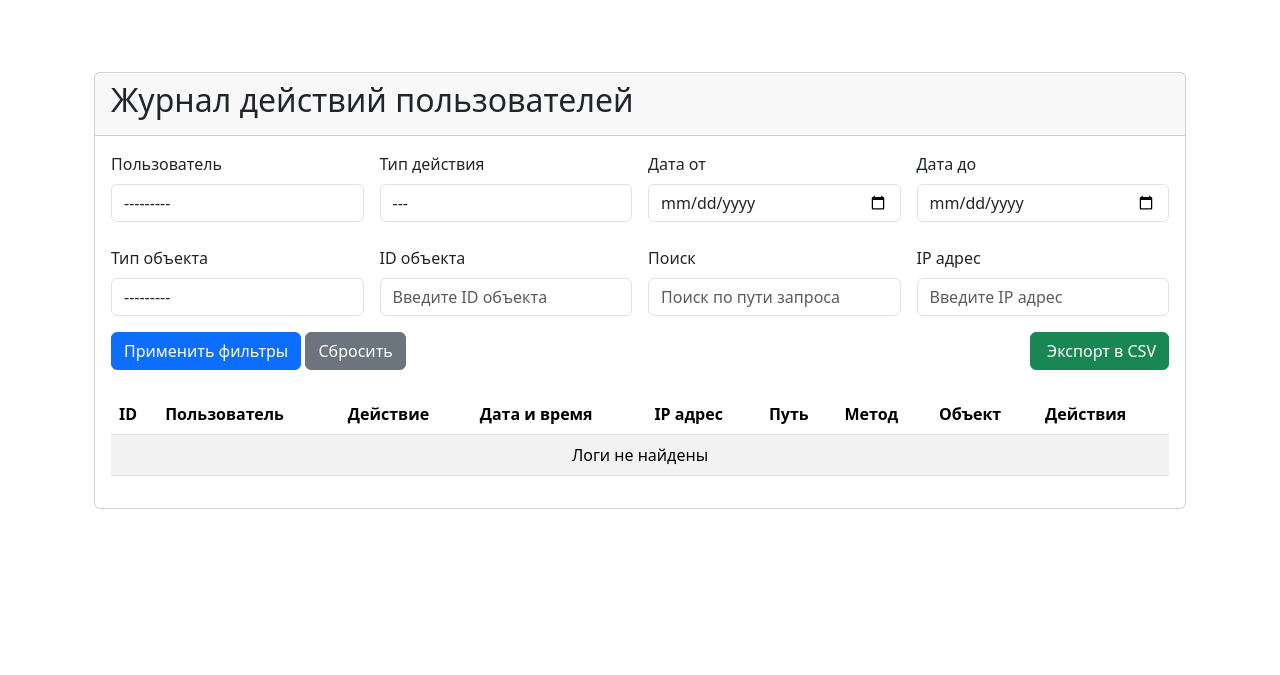
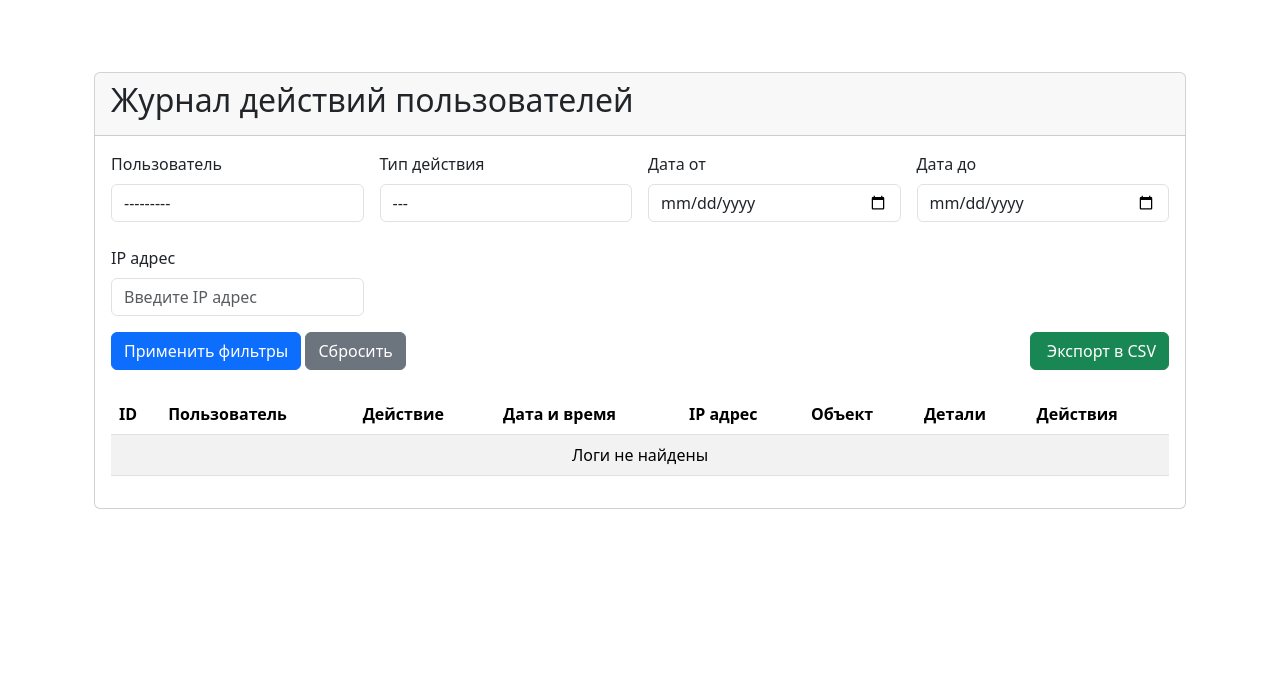
Before and after one commit to ashvili/web01, a Django app: page /logs/ in a window 1280 px wide. Shown: the part 56-731 px from the top of the page. Run offline with Django 5.2, Linux system fonts and the light colour scheme; the visitor is signed in with stand-in values (Sample User, id 1); data comes from the database, SQL or seed files in the repository; parts of the project's set-up code (start-up, migrations or seed data) failed here and were passed over; some libraries are stand-ins or nearby versions.

Commit message:
Упрощение формы фильтрации логов и улучшение представления логов. - Удалены поля content_type, object_id и search_term из LogFilterForm. - Изменена проверка доступа на уровне представлений: теперь доступ только для суперпользователей. - Добавлены детали логов в представление списка логов. - Добавлен cursor-memory-bank

```diff
--- a/logs/forms.py
+++ b/logs/forms.py
@@ -45,34 +45,6 @@ class LogFilterForm(forms.Form):
         })
     )
 
-    content_type = forms.ModelChoiceField(
-        label='Тип объекта',
-        queryset=ContentType.objects.all(),
-        required=False,
-        widget=forms.Select(attrs={
-            'class': 'form-control',
-            'placeholder': 'Выберите тип объекта'
-        })
-    )
-
-    object_id = forms.CharField(
-        label='ID объекта',
-        required=False,
-        widget=forms.TextInput(attrs={
-            'class': 'form-control',
-            'placeholder': 'Введите ID объекта'
-        })
-    )
-
-    search_term = forms.CharField(
-        label='Поиск',
-        required=False,
-        widget=forms.TextInput(attrs={
-            'class': 'form-control',
-            'placeholder': 'Поиск по пути запроса'
-        })
-    )
-
     ip_address = forms.CharField(
         label='IP адрес',
         required=False,
@@ -104,9 +76,6 @@ class LogFilterForm(forms.Form):
         action_type = self.cleaned_data.get('action_type')
         date_from = self.cleaned_data.get('date_from')
         date_to = self.cleaned_data.get('date_to')
-        content_type = self.cleaned_data.get('content_type')
-        object_id = self.cleaned_data.get('object_id')
-        search_term = self.cleaned_data.get('search_term')
         ip_address = self.cleaned_data.get('ip_address')
 
         if user:
@@ -121,15 +90,6 @@ class LogFilterForm(forms.Form):
         if date_to:
             queryset = queryset.filter(action_time__lte=date_to)
 
-        if content_type:
-            queryset = queryset.filter(content_type=content_type)
-
-        if object_id:
-            queryset = queryset.filter(object_id=object_id)
-
-        if search_term:
-            queryset = queryset.filter(path__icontains=search_term)
-
         if ip_address:
             queryset = queryset.filter(ip_address__icontains=ip_address)
 
--- a/logs/views.py
+++ b/logs/views.py
@@ -13,13 +13,13 @@ from .models import UserActionLog
 from .forms import LogFilterForm
 
 
-def is_admin_or_staff(user):
-    """Проверка, является ли пользователь администратором или сотрудником"""
-    return user.is_staff or user.is_superuser or getattr(user.profile, 'user_type', None) == 0
+def is_superadmin(user):
+    """Проверка, является ли пользователь только суперпользователем"""
+    return user.is_superuser
 
 
 @login_required
-@user_passes_test(is_admin_or_staff)
+@user_passes_test(is_superadmin)
 def log_list(request):
     """Представление для просмотра списка логов действий пользователей"""
     form = LogFilterForm(request.GET or None)
@@ -34,9 +34,25 @@ def log_list(request):
     page = request.GET.get('page')
     logs_page = paginator.get_page(page)
 
+    # --- ДОБАВЛЕНО: формируем детали для каждого лога ---
+    logs_with_details = []
+    for log in logs_page:
+        details = ''
+        if log.action_type == 'SEARCH' and log.additional_data:
+            query = log.additional_data.get('query', {})
+            fields = []
+            for key in ['address', 'passport', 'full_name', 'phone_number']:
+                value = query.get(key)
+                if value:
+                    fields.append(str(value))
+            details = '; '.join(fields)
+        log.details = details
+        logs_with_details.append(log)
+    # --- КОНЕЦ ДОБАВЛЕНИЯ ---
+
     context = {
         'form': form,
-        'logs': logs_page,
+        'logs': logs_with_details,  # заменили на logs_with_details
         'title': 'Журнал действий пользователей',
     }
 
@@ -44,7 +60,7 @@ def log_list(request):
 
 
 @login_required
-@user_passes_test(is_admin_or_staff)
+@user_passes_test(is_superadmin)
 def log_detail(request, log_id):
     """Представление для просмотра детальной информации о логе"""
     log = get_object_or_404(UserActionLog, id=log_id)
@@ -79,7 +95,7 @@ def log_detail(request, log_id):
 
 
 @login_required
-@user_passes_test(is_admin_or_staff)
+@user_passes_test(is_superadmin)
 def export_logs(request):
     """Представление для экспорта логов в CSV"""
     form = LogFilterForm(request.GET or None)
@@ -134,8 +150,8 @@ class LogDetailView(LoginRequiredMixin, DetailView):
     pk_url_kwarg = 'log_id'
 
     def get_queryset(self):
-        # Доступ только для администраторов и сотрудников
-        if self.request.user.is_staff or self.request.user.is_superuser or getattr(self.request.user.profile, 'user_type', None) == 0:
+        # Доступ только для суперпользователя
+        if self.request.user.is_superuser:
             return super().get_queryset()
         return UserActionLog.objects.none()
 
--- a/templates/base.html
+++ b/templates/base.html
@@ -34,7 +34,7 @@
                         </li>
                         {% endif %}
                         <!-- Пункт меню для логов (видим только для администраторов и персонала) -->
-                        {% if user.is_authenticated and user.is_staff or user.is_superuser or user.profile.user_type == 0 %}
+                        {% if user.is_authenticated and user.is_superuser %}
                         <li class="nav-item">
                             <a class="nav-link {% if request.resolver_match.app_name == 'logs' %}active{% endif %}" href="{% url 'logs:list' %}">
                                 <i class="fas fa-history"></i> Логи действий
--- a/templates/logs/list.html
+++ b/templates/logs/list.html
@@ -34,18 +34,6 @@
                         </div>
                         <div class="row g-3 mt-2">
                             <div class="col-md-3">
-                                <label for="{{ form.content_type.id_for_label }}" class="form-label">{{ form.content_type.label }}</label>
-                                {{ form.content_type }}
-                            </div>
-                            <div class="col-md-3">
-                                <label for="{{ form.object_id.id_for_label }}" class="form-label">{{ form.object_id.label }}</label>
-                                {{ form.object_id }}
-                            </div>
-                            <div class="col-md-3">
-                                <label for="{{ form.search_term.id_for_label }}" class="form-label">{{ form.search_term.label }}</label>
-                                {{ form.search_term }}
-                            </div>
-                            <div class="col-md-3">
                                 <label for="{{ form.ip_address.id_for_label }}" class="form-label">{{ form.ip_address.label }}</label>
                                 {{ form.ip_address }}
                             </div>
@@ -70,9 +58,8 @@
                                     <th>Действие</th>
                                     <th>Дата и время</th>
                                     <th>IP адрес</th>
-                                    <th>Путь</th>
-                                    <th>Метод</th>
                                     <th>Объект</th>
+                                    <th>Детали</th>
                                     <th>Действия</th>
                                 </tr>
                             </thead>
@@ -84,14 +71,15 @@
                                     <td>{{ log.get_action_type_display }}</td>
                                     <td>{{ log.action_time|date:"d.m.Y H:i:s" }}</td>
                                     <td>{{ log.ip_address|default:"-" }}</td>
-                                    <td>{{ log.path|default:"-"|truncatechars:30 }}</td>
-                                    <td>{{ log.method }}</td>
                                     <td>
                                         {% if log.content_type %}
                                             {{ log.content_type.model }} #{{ log.object_id }}
                                         {% else %}
                                             -
                                         {% endif %}
+                                    </td>
+                                    <td>
+                                        {{ log.details|default:"-" }}
                                     </td>
                                     <td>
                                         <a href="{% url 'logs:detail' log.id %}" class="btn btn-sm btn-info">
@@ -101,7 +89,7 @@
                                 </tr>
                                 {% empty %}
                                 <tr>
-                                    <td colspan="9" class="text-center">Логи не найдены</td>
+                                    <td colspan="8" class="text-center">Логи не найдены</td>
                                 </tr>
                                 {% endfor %}
                             </tbody>
```
